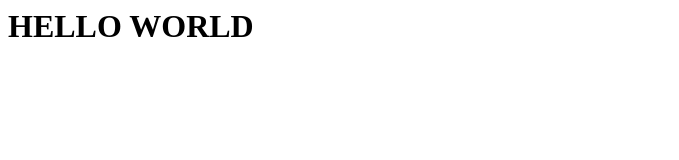
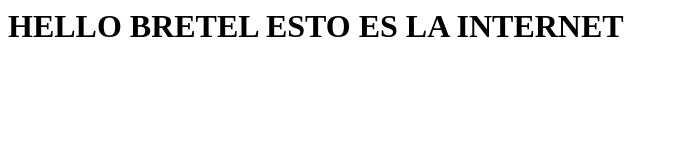
Before and after one commit to Karontian/chatgptreact, a plain HTML site: page test.html in a window 1280 px wide. Shown: the whole page, without its empty margins (0-679 px from the left). Drawn offline with Linux system fonts and the light colour scheme.

Commit message:
Add files via upload

```diff
--- a/test.html
+++ b/test.html
@@ -1,3 +1,3 @@
 <html>
-    <h1>HELLO WORLD</h1>
+    <h1>HELLO BRETEL ESTO ES LA INTERNET</h1>
 </html>
```
